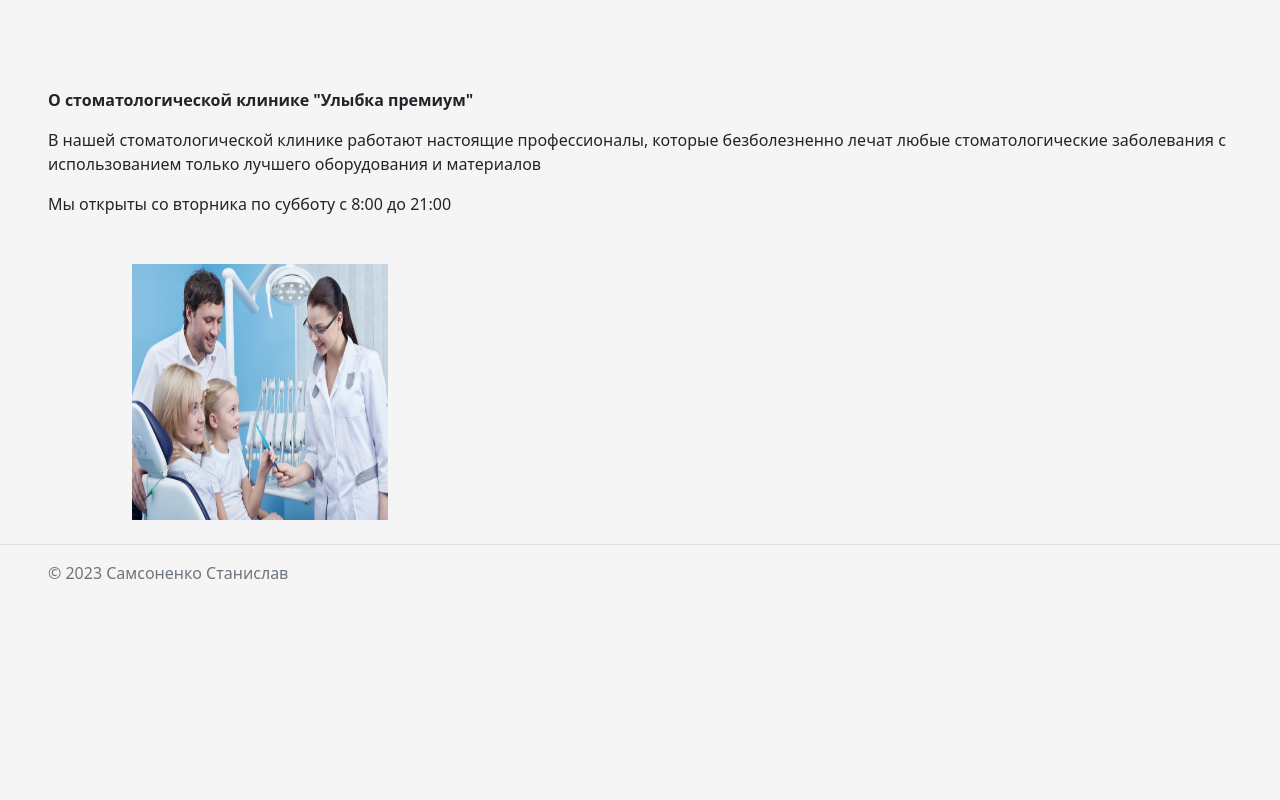
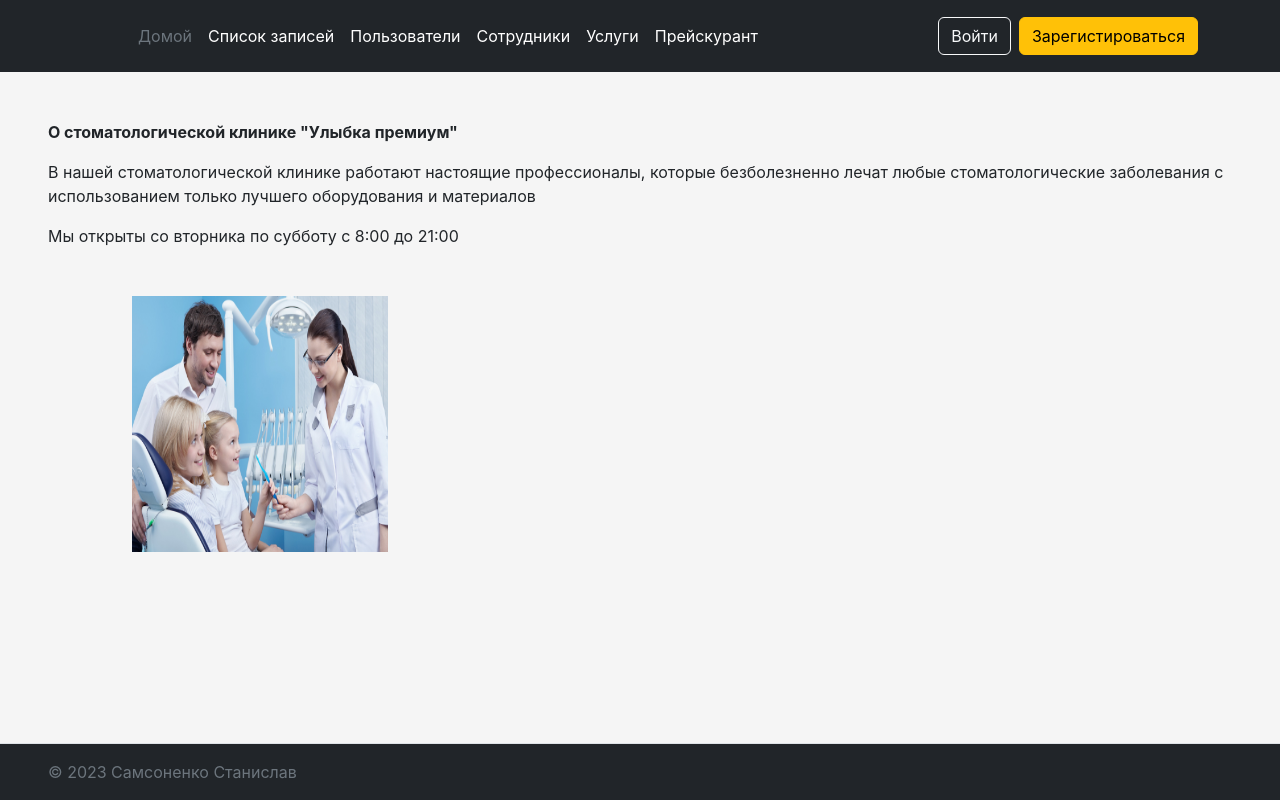
Before and after one commit to Samsonenko-Stanislav/Dental_clinic_coursework, a React (Create React App) app in the folder client/front-end/: page / in a window 1280 px wide. Built offline with nearby package versions, Linux system fonts and the light colour scheme.

Commit message:
Added Basic markup and Header Footer

```diff
--- a/client/front-end/src/App.js
+++ b/client/front-end/src/App.js
@@ -1,25 +1,32 @@
+import React from 'react';
+import { BrowserRouter, Route, Routes } from 'react-router-dom';
+import Footer from './components/Footer.js';
+import Home from './pages/Home';
+import Login from './authorization/Login';
+import Profile from './pages/Profile';
+import EditProfile from './pages/EditProfile';
+import SignUp from './pages/SignUp';
+import Header from './components/Header';
 import './App.css';
 import 'bootstrap/dist/css/bootstrap.min.css';
-import {Routes, Route, BrowserRouter} from 'react-router-dom';
-import Main_page from "./components/Main.js";
-import Footer from "./components/Footer.js";
-import Home from "./pages/Home";
-import Login from "./authorization/Login";
-
 
 const App = () => {
 
   return (
-      <div>
+      <>
+        <BrowserRouter>
+          <Header/>
 
-        <BrowserRouter>
           <Routes>
             <Route path="/" element={<Home />} />
-              <Route path="/login" element={<Login />} />
+            <Route path="/login" element={<Login />} />
+            <Route path="/profile" element={<Profile />} />
+            <Route path="/profile-edit" element={<EditProfile />} />
+            <Route path="/sign-up" element={<SignUp />} />
           </Routes>
+          <Footer/>
         </BrowserRouter>
-          <Footer/>
-      </div>
+      </>
 
   );
 }
--- a/client/front-end/src/components/Footer.js
+++ b/client/front-end/src/components/Footer.js
@@ -3,7 +3,7 @@ import 'bootstrap/dist/css/bootstrap.min.css';
 class Footer extends React.Component {
     render() {
         return (
-            <footer className="d-flex flex-wrap justify-content-between align-items-center py-3 my-4 border-top">
+            <footer className="mt-auto bg-dark d-flex flex-wrap justify-content-between align-items-center py-3  border-top">
                 <div className="col-md-4 d-flex align-items-center ms-5">
                     <span className="mb-3 mb-md-0 text-muted">© 2023 Самсоненко Станислав</span>
                 </div>
--- /dev/null
+++ b/client/front-end/src/components/Header.js
@@ -0,0 +1,70 @@
+import React from "react";
+import { Link } from "react-router-dom";
+
+function Header({ isAuthenticated=false, userFullName='' }) {
+  return (
+    <header className="p-3 bg-dark text-white">
+      <div className="container">
+        <div className="d-flex flex-wrap align-items-center justify-content-center justify-content-lg-start">
+          <Link to="/" className="d-flex align-items-center mb-2 mb-lg-0 text-white text-decoration-none">
+            <svg className="bi me-2" width="40" height="32" role="img" aria-label="Bootstrap">
+              <use xlinkHref='#bootstrap'/>
+            </svg>
+          </Link>
+
+          <ul className="nav col-12 col-lg-auto me-lg-auto mb-2 justify-content-center mb-md-0">
+            <li>
+              <Link to="/" className="nav-link px-2 text-secondary">Домой</Link>
+            </li>
+            <li>
+              <Link to="/appointments" className="nav-link px-2 text-white">Список записей</Link>
+            </li>
+            <li>
+              <Link to="/user" className="nav-link px-2 text-white">Пользователи</Link>
+            </li>
+            <li>
+              <Link to="/employee" className="nav-link px-2 text-white">Сотрудники</Link>
+            </li>
+            <li>
+              <Link to="/good" className="nav-link px-2 text-white">Услуги</Link>
+            </li>
+            <li>
+              <Link to="/price" className="nav-link px-2 text-white">Прейскурант</Link>
+            </li>
+          </ul>
+
+          {!isAuthenticated ? (
+            <div className="text-end">
+              <Link to="/login" className="btn btn-outline-light me-2">Войти</Link>
+              <Link to="/sign_up" className="btn btn-warning">Зарегистироваться</Link>
+            </div>
+          ) : (
+            <div className="dropdown text-end">
+              <a href="#" className="d-block link-light text-decoration-none dropdown-toggle" id="dropdownUser1" data-bs-toggle="dropdown" aria-expanded="false">
+                <img src="https://e7.pngegg.com/pngimages/545/892/png-clipart-computer-icons-user-profile-web-user-icon-face-monochrome.png" alt="mdo" width="32" height="32" className="rounded-circle" />
+              </a>
+              <ul className="dropdown-menu text-small" aria-labelledby="dropdownUser1">
+                <li>
+                  <div className="dropdown-item">
+                    <span>Добрый день, </span>
+                    <span>{userFullName}</span>
+                  </div>
+                </li>
+                <li><hr className="dropdown-divider" /></li>
+                <li>
+                  <Link to="/user/me" className="dropdown-item">Профиль</Link>
+                </li>
+                <li><hr className="dropdown-divider" /></li>
+                <li>
+                  <Link to="/logout" className="dropdown-item">Выйти</Link>
+                </li>
+              </ul>
+            </div>
+          )}
+        </div>
+      </div>
+    </header>
+  );
+}
+
+export default Header
--- a/client/front-end/src/index.css
+++ b/client/front-end/src/index.css
@@ -5,6 +5,14 @@ body {
     sans-serif;
   -webkit-font-smoothing: antialiased;
   -moz-osx-font-smoothing: grayscale;
+  padding: 0;
+}
+
+#root{
+  min-width: 100%;
+ height: 100vh;
+  display: flex;
+  flex-direction: column;
 }
 
 code {
--- a/client/front-end/src/index.js
+++ b/client/front-end/src/index.js
@@ -1,9 +1,9 @@
 import React from 'react';
 import ReactDOM from 'react-dom/client';
-import './index.css';
 import App from './App';
 import reportWebVitals from './reportWebVitals';
 import 'bootstrap/dist/css/bootstrap.min.css';
+import './index.css';
 
 const root = ReactDOM.createRoot(document.getElementById('root'));
 root.render(
--- /dev/null
+++ b/client/front-end/src/pages/EditProfile.js
@@ -0,0 +1,11 @@
+import React from 'react';
+
+const EditProfile = () => {
+  return (
+    <div>
+
+    </div>
+  );
+};
+
+export default EditProfile;
--- /dev/null
+++ b/client/front-end/src/pages/Profile.js
@@ -0,0 +1,11 @@
+import React from 'react';
+
+const Profile = () => {
+  return (
+    <div>
+
+    </div>
+  );
+};
+
+export default Profile;
--- /dev/null
+++ b/client/front-end/src/pages/SignUp.js
@@ -0,0 +1,11 @@
+import React from 'react';
+
+const SignUp = () => {
+  return (
+    <div>
+
+    </div>
+  );
+};
+
+export default SignUp;
```
